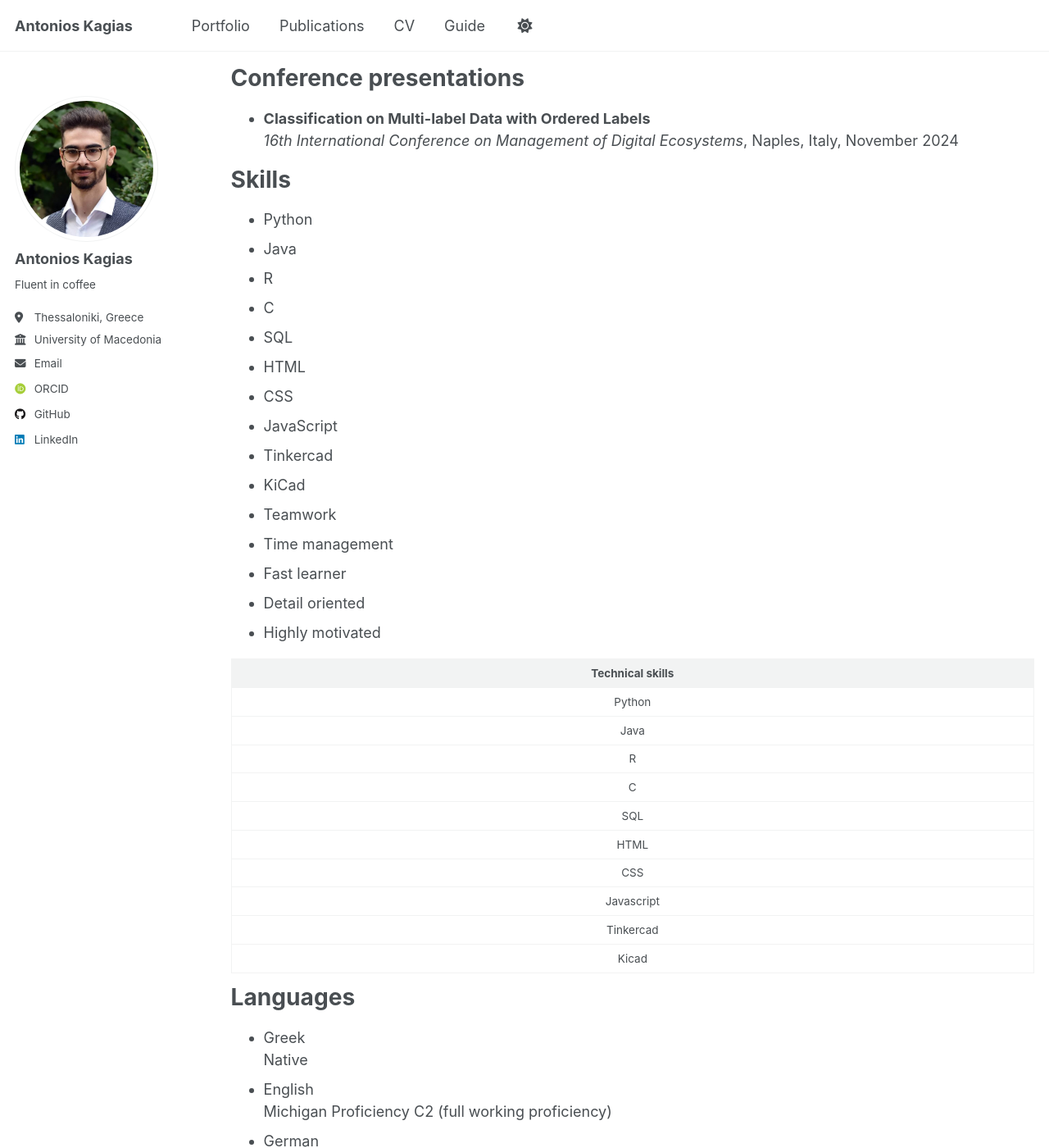
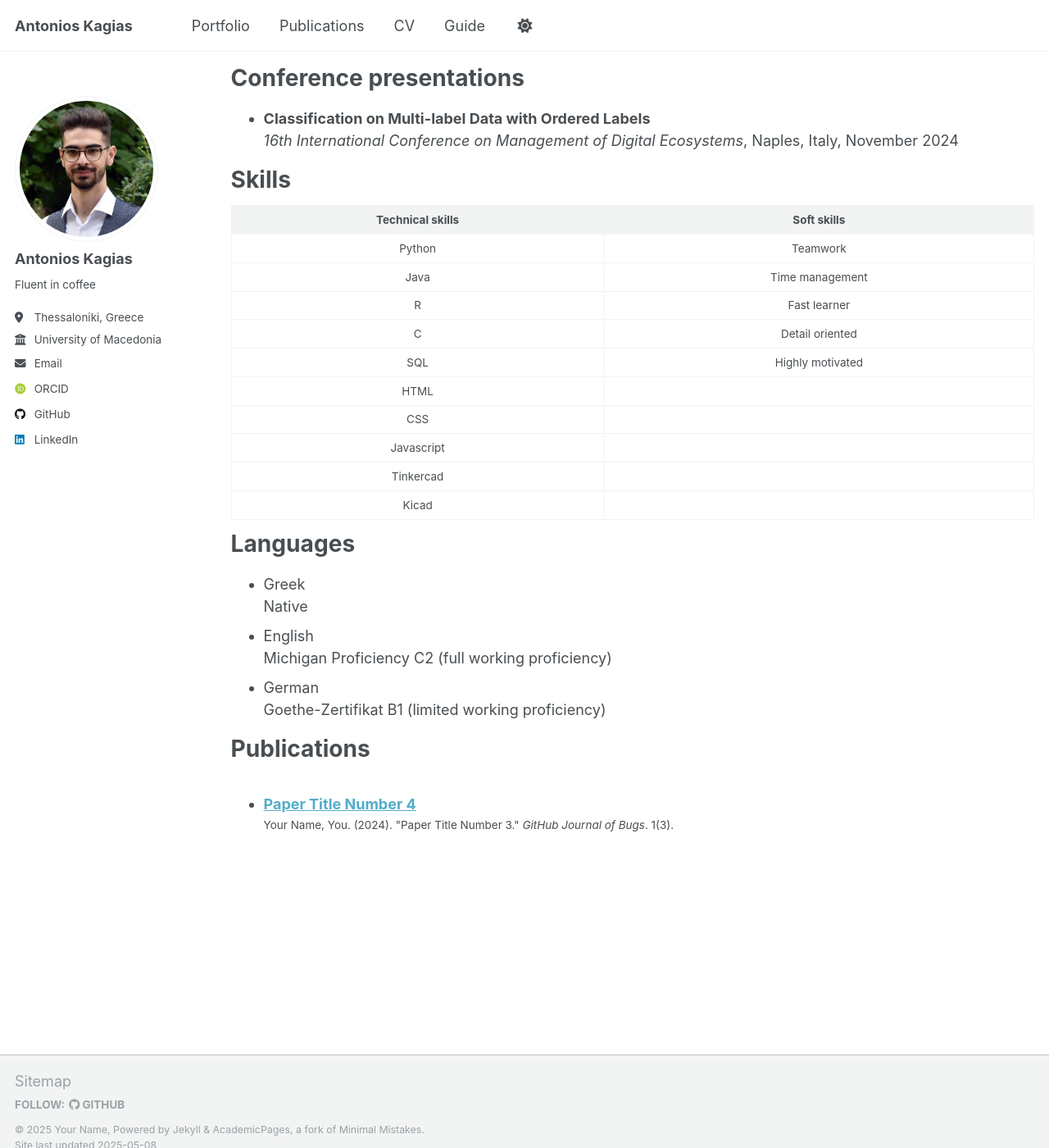
Before and after one commit to Antonios-Kagias/antonios-kagias.github.io, a Jekyll site: the page built from _pages/cv.md, in a window 1280 px wide and 1400 px high, scrolled down 787 px. Shown: the whole window at 82% size. Built offline with Jekyll 4.4.1, drawn with Linux system fonts in a browser that asks for light colours; some web fonts are replaced.

Commit message:
Edit skills

```diff
--- a/_pages/cv.md
+++ b/_pages/cv.md
@@ -36,29 +36,14 @@ Conference presentations
 
 Skills
 ======
-* Python
-* Java
-* R
-* C
-* SQL
-* HTML
-* CSS
-* JavaScript
-* Tinkercad
-* KiCad
-* Teamwork
-* Time management
-* Fast learner
-* Detail oriented
-* Highly motivated
 
-| Technical skills  |
-| :----:        |
-| Python      |
-| Java   |
-| R   |
-| C   |
-| SQL   |
+| Technical skills  | Soft skills     |
+| :----:        |  :----:    |
+| Python      | Teamwork        |
+| Java   | Time management        |
+| R   | Fast learner        |
+| C   | Detail oriented        |
+| SQL   | Highly motivated        |
 | HTML   |
 | CSS   |
 | Javascript   |
```
